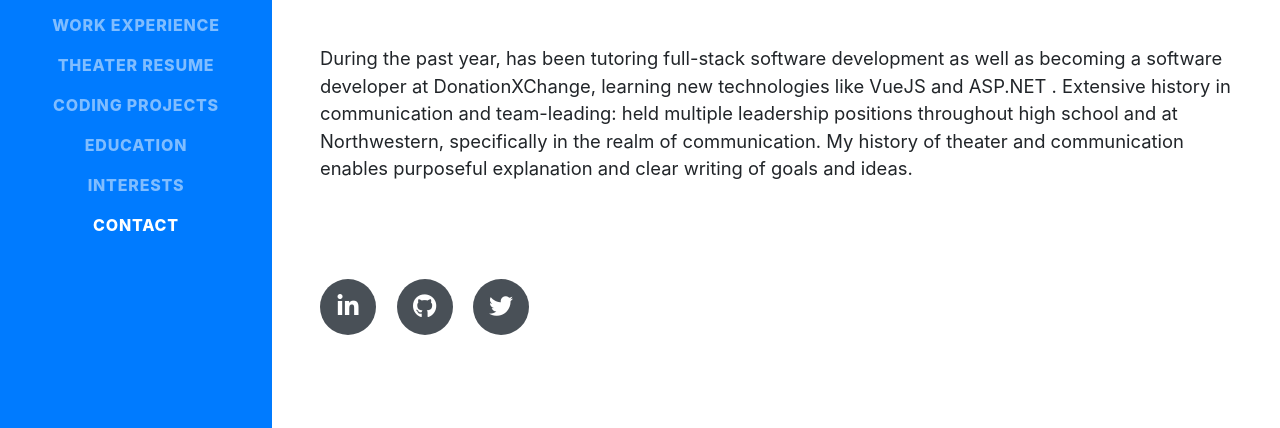
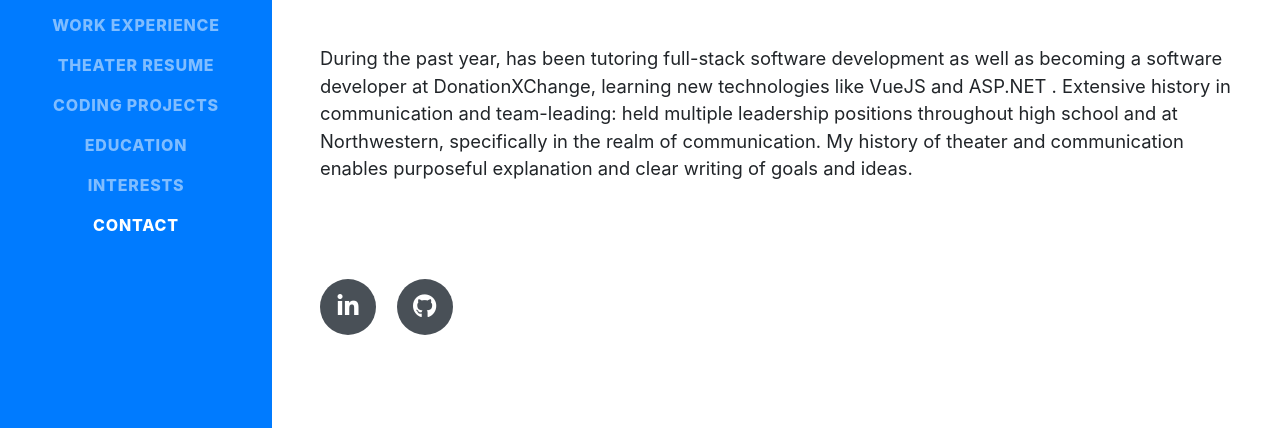
Before and after one commit to kempatkinson/Portfolio, a website with bundled scripts: page index.html in a window 1280 px wide. Shown: the part 369-797 px from the top of the page. Built offline with nearby package versions, Linux system fonts and the light colour scheme; a web font is replaced by a local one.

Commit message:
remove twitter

```diff
--- a/index.html
+++ b/index.html
@@ -99,9 +99,7 @@
           <a href="https://github.com/kempatkinson">
             <i class="fab fa-github"></i>
           </a>
-          <a href="https://twitter.com/craigslistfan">
-            <i class="fab fa-twitter"></i>
-          </a>
+
 
         </div>
       </div>
```
